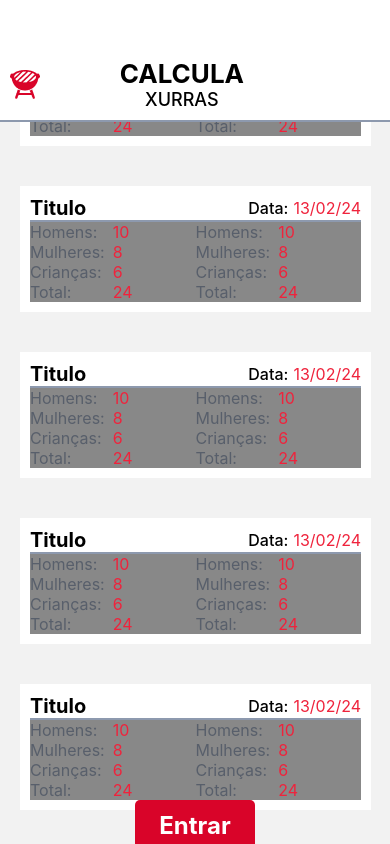
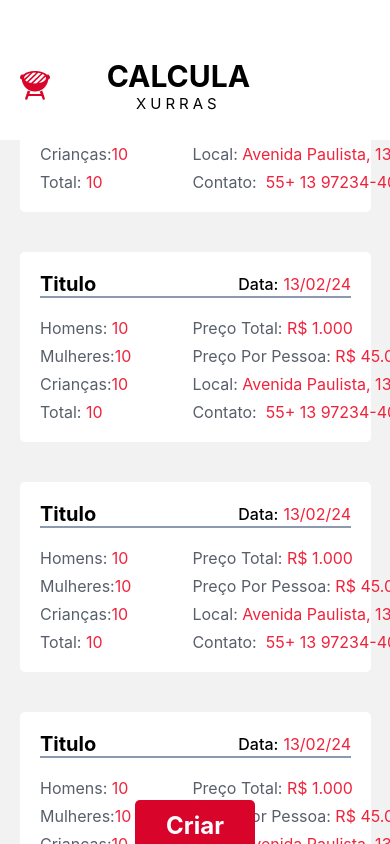
Before and after one commit to arthurzop/calcChurras-native, a React Native app: screen /home in a window 390 px wide. Built offline with nearby package versions, Linux system fonts and the light colour scheme.

Commit message:
esqueleto do card finalizado

```diff
--- a/src/components/button/button.jsx
+++ b/src/components/button/button.jsx
@@ -8,7 +8,7 @@ export default function Button() {
   return (
     <S.ButtonContainer>
       <S.Button onPress={() => {nav.navigate('criar')}}>
-        <S.ButtonText>Entrar</S.ButtonText>
+        <S.ButtonText>Criar</S.ButtonText>
       </S.Button>
     </S.ButtonContainer>
   );
--- a/src/components/button/style.jsx
+++ b/src/components/button/style.jsx
@@ -1,5 +1,4 @@
-import styled from 'styled-components/native'
-
+import styled from "styled-components/native";
 
 export const Button = styled.TouchableOpacity`
   background-color: #d90429;
@@ -10,6 +9,7 @@ export const Button = styled.TouchableOpacity`
   justify-content: center;
   border-radius: 5px;
   position: fixed;
+  elevation: 10;
 `;
 
 export const ButtonContainer = styled.View`
@@ -18,6 +18,7 @@ export const ButtonContainer = styled.View`
   width: 100%;
   position: absolute;
   z-index: 2;
+
 `;
 
 export const ButtonText = styled.Text`
--- a/src/components/card/card.jsx
+++ b/src/components/card/card.jsx
@@ -2,7 +2,7 @@ import * as S from "./style.jsx";
 
 export default function Card() {
   return (
-    <S.Body>
+    <S.Body activeOpacity={.8}>
       <S.topContainer>
         <S.Title>Titulo</S.Title>
         <S.Container>
@@ -11,34 +11,36 @@ export default function Card() {
         </S.Container>
       </S.topContainer>
       <S.BottomContainer>
-        <S.SubColumn>
+
           <S.Column>
-            <S.Info>Homens:</S.Info>
-            <S.Info>Mulheres:</S.Info>
-            <S.Info>Crianças:</S.Info>
-            <S.Info>Total: </S.Info>
+            <S.Info>
+              Homens: <S.Text>10</S.Text>
+            </S.Info>
+            <S.Info>
+              Mulheres:<S.Text>10</S.Text>
+            </S.Info>
+            <S.Info>
+              Crianças:<S.Text>10</S.Text>
+            </S.Info>
+            <S.Info>
+              Total: <S.Text>10</S.Text>
+            </S.Info>
           </S.Column>
-          <S.Column>
-            <S.Text>10</S.Text>
-            <S.Text>8</S.Text>
-            <S.Text>6</S.Text>
-            <S.Text>24</S.Text>
-          </S.Column>
-        </S.SubColumn>
-        <S.SubColumn>
-          <S.Column>
-            <S.Info>Homens:</S.Info>
-            <S.Info>Mulheres:</S.Info>
-            <S.Info>Crianças:</S.Info>
-            <S.Info>Total: </S.Info>
-          </S.Column>
-          <S.Column>
-            <S.Text>10</S.Text>
-            <S.Text>8</S.Text>
-            <S.Text>6</S.Text>
-            <S.Text>24</S.Text>
-          </S.Column>
-        </S.SubColumn>
+
+          <S.Column2>
+            <S.Info>
+              Preço Total: <S.Text>R$ 1.000</S.Text>
+            </S.Info>
+            <S.Info>
+              Preço por Pessoa: <S.Text>R$ 45.00</S.Text>
+            </S.Info>
+            <S.Info>
+              Local: <S.Text>Avenida Paulista, 130</S.Text>
+            </S.Info>
+            <S.Info>
+              Contato: <S.Text> 55+ 13 97234-4001</S.Text>
+            </S.Info>
+          </S.Column2>
       </S.BottomContainer>
     </S.Body>
   );
--- a/src/components/card/style.jsx
+++ b/src/components/card/style.jsx
@@ -1,13 +1,17 @@
 import styled from "styled-components/native";
 
-export const Body = styled.ScrollView`
+export const Body = styled.TouchableOpacity`
   width: 90%;
   height: fit-content;
   margin: 20px;
   display: flex;
   background-color: #fff;
-  padding: 10px;
+  padding: 20px;
+  border-radius: 5px;
+  elevation: 5;
+
 `;
+
 export const topContainer = styled.View`
   width: 100%;
   height: fit-content;
@@ -18,6 +22,7 @@ export const topContainer = styled.View`
   border-bottom-width: 2px;
   border-bottom-color: #8d99ae;
   border-bottom-style: solid;
+  margin-bottom: 20px;
 `;
 
 export const Container = styled.View`
@@ -42,10 +47,13 @@ export const SubTitle = styled.Text`
 export const Text = styled(SubTitle)`
   font-weight: 400;
   color: #ef233c;
+  text-align: right;
+
 `;
 
 export const Info = styled(Text)`
   color: #585f6b;
+  text-align: left;
 `;
 
 export const BottomContainer = styled.View`
@@ -53,14 +61,19 @@ export const BottomContainer = styled.View`
   display: flex;
   flex-direction: row;
   height: fit-content;
+  gap: -15px;
 `;
 
 export const Column = styled.View`
-  background-color: #888;
-  width: 50%;
+  /* background-color: #888; */
+  display: flex;
+  gap: 8px;
+  width: 49%;
+
 `;
 
-export const SubColumn = styled(Column)`
+export const Column2 = styled.View`
   display: flex;
-  flex-direction: row;
-`;
+  gap: 8px;
+  width: 100%;
+`
--- a/src/components/header/header.jsx
+++ b/src/components/header/header.jsx
@@ -1,26 +1,31 @@
-import * as R from 'react-native';
-import iconRed from '../../../assets/images/icon-red.png';
-import * as S from './style'
-import { useNavigation } from '@react-navigation/native';
+import * as R from "react-native";
+import * as S from "./style";
+import { useNavigation } from "@react-navigation/native";
+
+import iconRed from "../../../assets/images/icon-red.png";
+
 export default function Header() {
-    const nav = useNavigation()
+  const nav = useNavigation();
   return (
+    <>
     <S.Body>
       <S.subContainer>
         {/* container da imagem */}
-                <R.Pressable onPress={() => { nav.navigate("splash") }}>
-                    <R.Image
-                        source={iconRed}
-                    />
+        <R.Pressable
+          onPress={() => {
+            nav.navigate("splash");
+          }}
+        >
+          <R.Image source={iconRed} />
         </R.Pressable>
-
         {/* container da Logo */}
         <S.TextContainer>
           <S.Text1>Calcula</S.Text1>
           <S.Text2>Xurras</S.Text2>
         </S.TextContainer>
       </S.subContainer>
-            <S.Divider />
     </S.Body>
+    <S.Divider/>
+    </>
   );
-};
+}
--- a/src/components/header/style.jsx
+++ b/src/components/header/style.jsx
@@ -1,49 +1,50 @@
-import styled from 'styled-components/native';
+import styled from "styled-components/native";
 
 export const TextContainer = styled.View`
   display: flex;
   align-items: center;
   justify-content: center;
   gap: -5px;
-
 `;
 
 export const Body = styled.View`
   width: 100%;
-  height: 120px;
-  padding-top: 60px;
+  height: 140px;
+  padding-top: 30px;
   display: flex;
   justify-content: center;
   position: fixed;
   z-index: 10;
-  background-color: #FFF;
+  background-color: #fff;
+  elevation: 10;
 `;
 
 export const subContainer = styled.View`
-  width: 60%;
+  width: 59%;
   display: flex;
   flex-direction: row;
   justify-content: space-between;
   align-items: center;
-  margin-left: 10px;
-
-`
+  margin-left: 20px;
+`;
 
 export const Text1 = styled.Text`
-  font-size: 26px;
+  font-size: 30px;
   text-transform: uppercase;
   font-weight: bold;
+  text-align: center;
 `;
 
 export const Text2 = styled.Text`
-  font-size: 18px;
+  font-size: 15px;
   text-transform: uppercase;
-  font-weight: 500;
+  font-weight: 400;
+  letter-spacing: 4px;
+  text-align: center;
 `;
 
 export const Divider = styled.View`
   width: 100%;
   border-color: #8d99ae;
   border-width: 0.2px;
-  margin-top: 10px;
 `;
```
Lines whose indentation alone changed are shown as unchanged.
